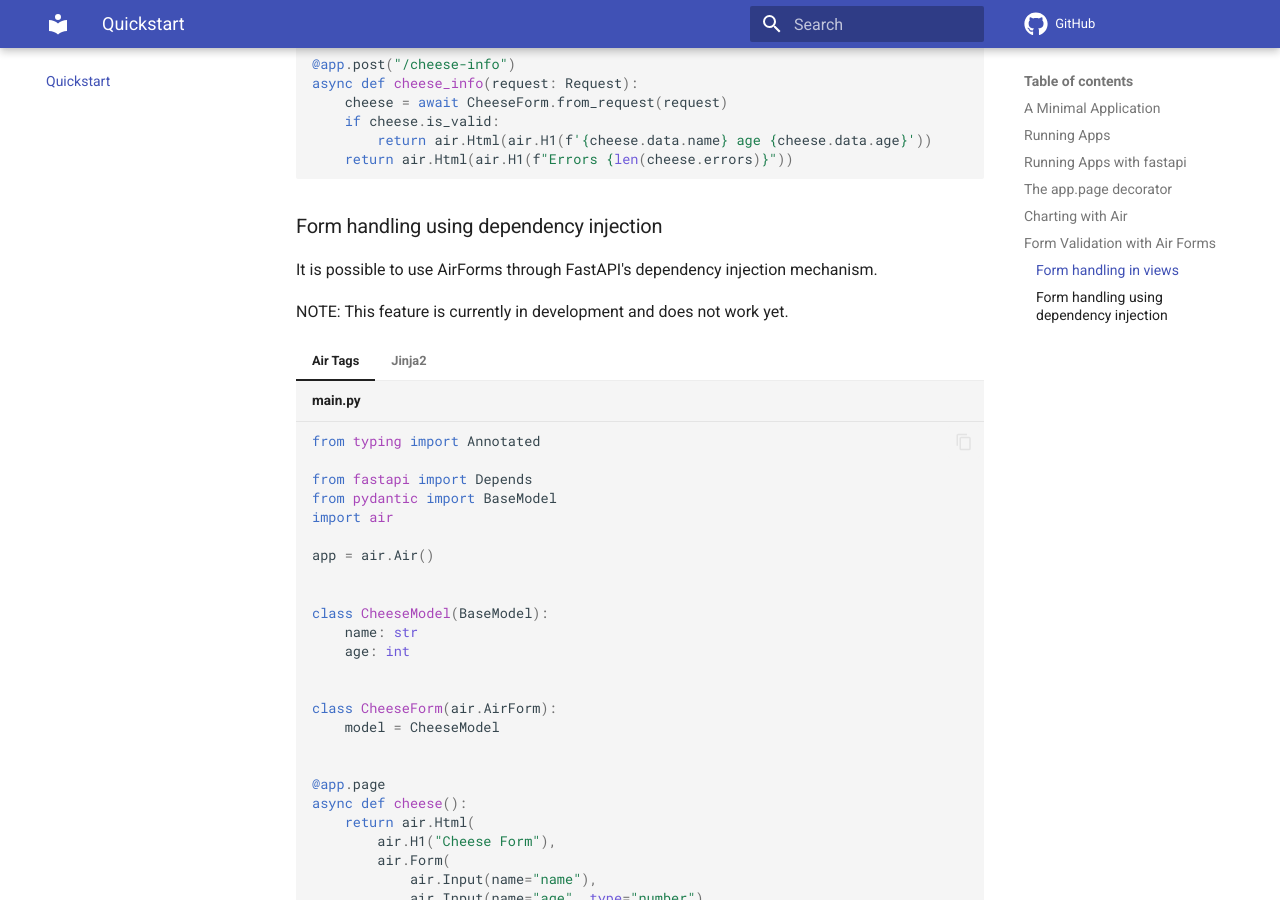
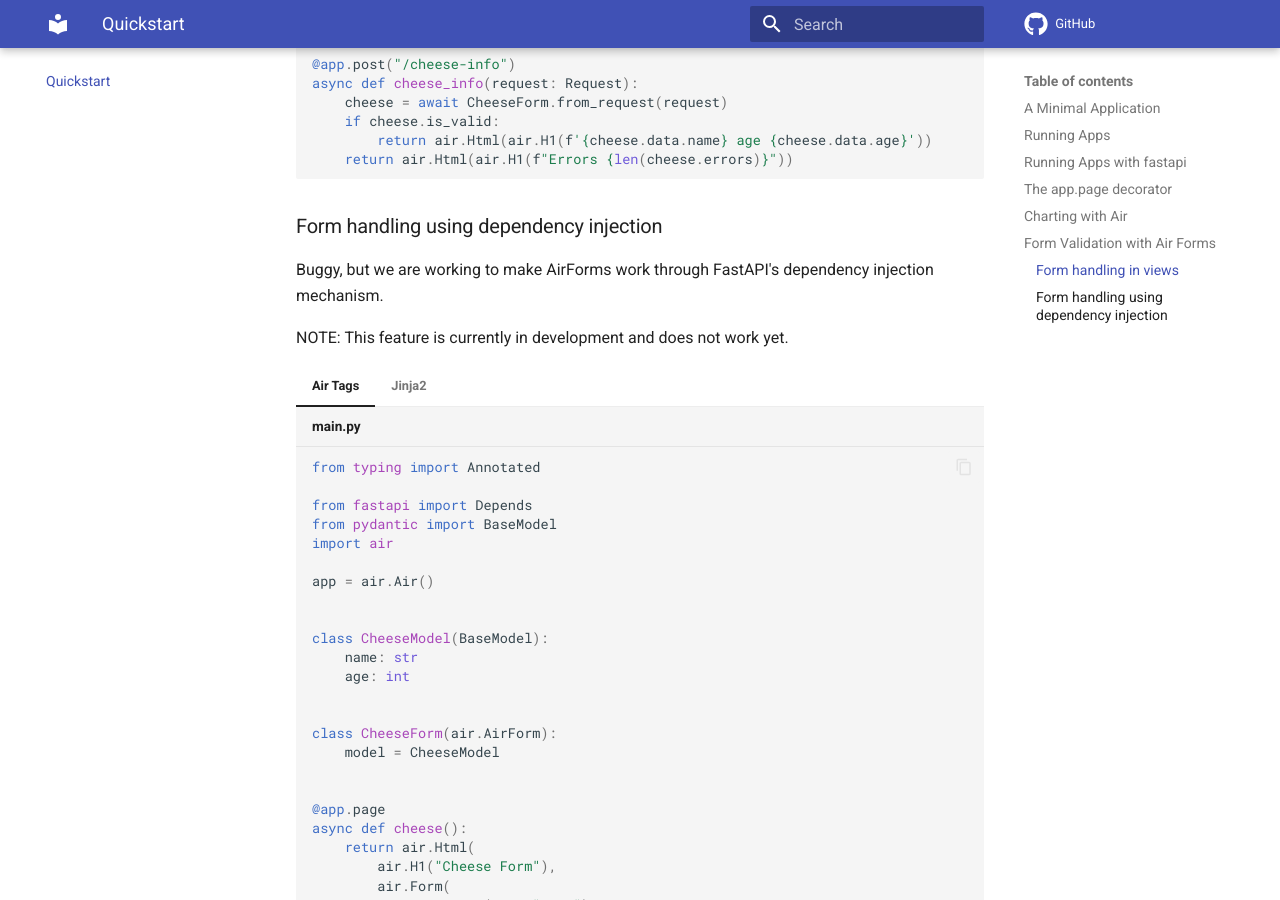
Before and after one commit to feldroy/air, an MkDocs documentation site: the page built from docs/quickstart.md, in a window 1280 px wide and 900 px high, scrolled down 4682 px. Built offline with MkDocs 1.6.1 and Material for MkDocs 9.7.7, drawn with Linux system fonts in a browser that asks for light colours; comment, search, counter and statistics services are not loaded.

Commit message:
Update the quickstart
Co-Authored-By: vanessapigwin <72374043+vanessapigwin@users.noreply.github.com>

````diff
--- a/docs/quickstart.md
+++ b/docs/quickstart.md
@@ -43,6 +45,8 @@ A minimal Air application:
             name="home.html"
         )
     ```
+
+    Now create a directory in your project called `templates`, that's where Air projects put Jinja files like the one we list below.
 
     ```jinja title="templates/home.html"
     <h1>Hello, world</h1>
@@ -258,8 +262,8 @@ Built on pydantic's `BaseModel`, the `air.AirForm` class is used to validate dat
                 air.Button("Submit", type="submit"),
                 method="post",
                 action="/cheese-info",
-            ),
-        )
+                ),
+            )
 
     @app.post("/cheese-info")
     async def cheese_info(request: Request):
@@ -325,7 +329,7 @@ Built on pydantic's `BaseModel`, the `air.AirForm` class is used to validate dat
 
 ### Form handling using dependency injection
 
-It is possible to use AirForms through FastAPI's dependency injection mechanism.
+Buggy, but we are working to make AirForms work through FastAPI's dependency injection mechanism.
 
 
 
````
Also changed, not shown: other parts of docs/quickstart.md (+2 -0 lines).
